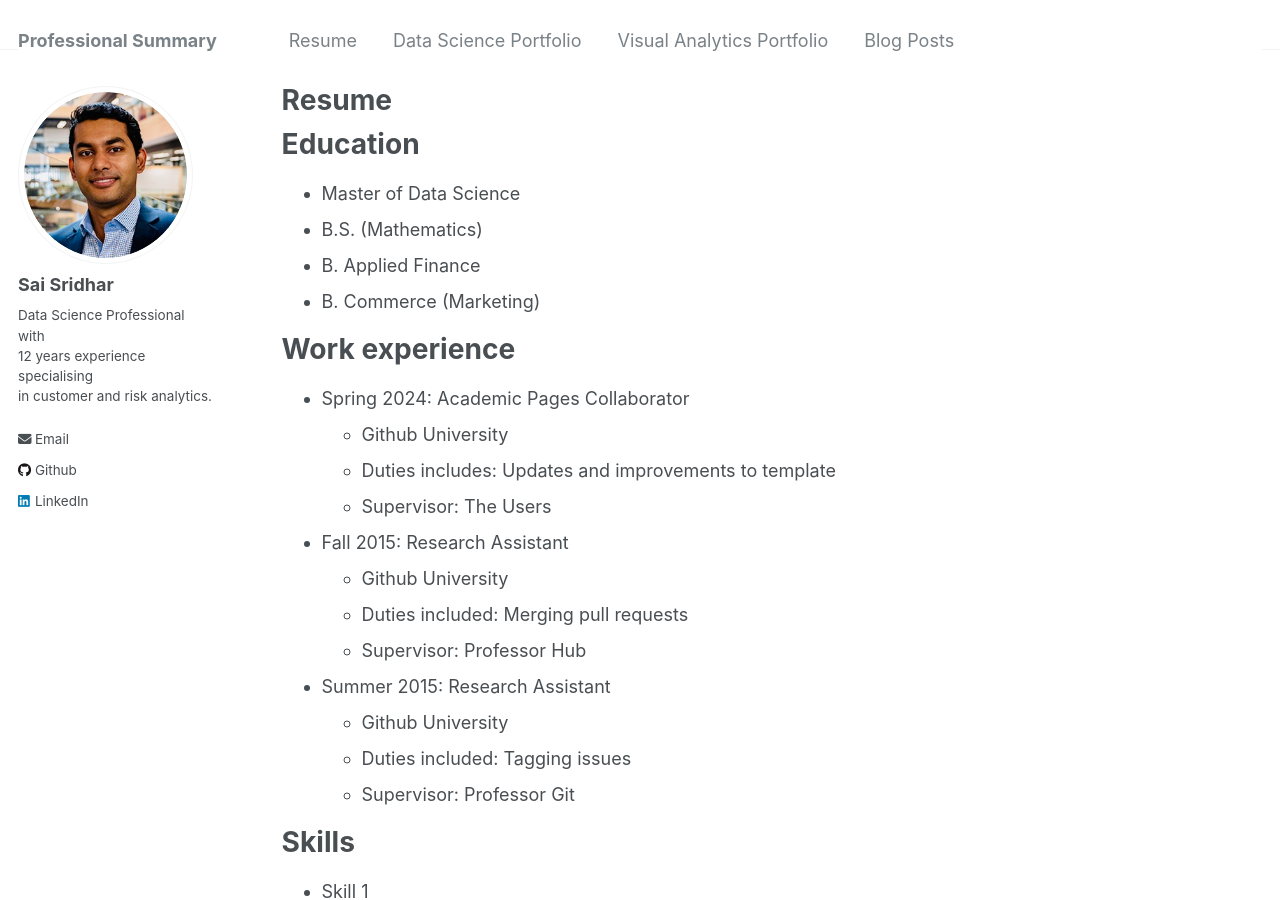
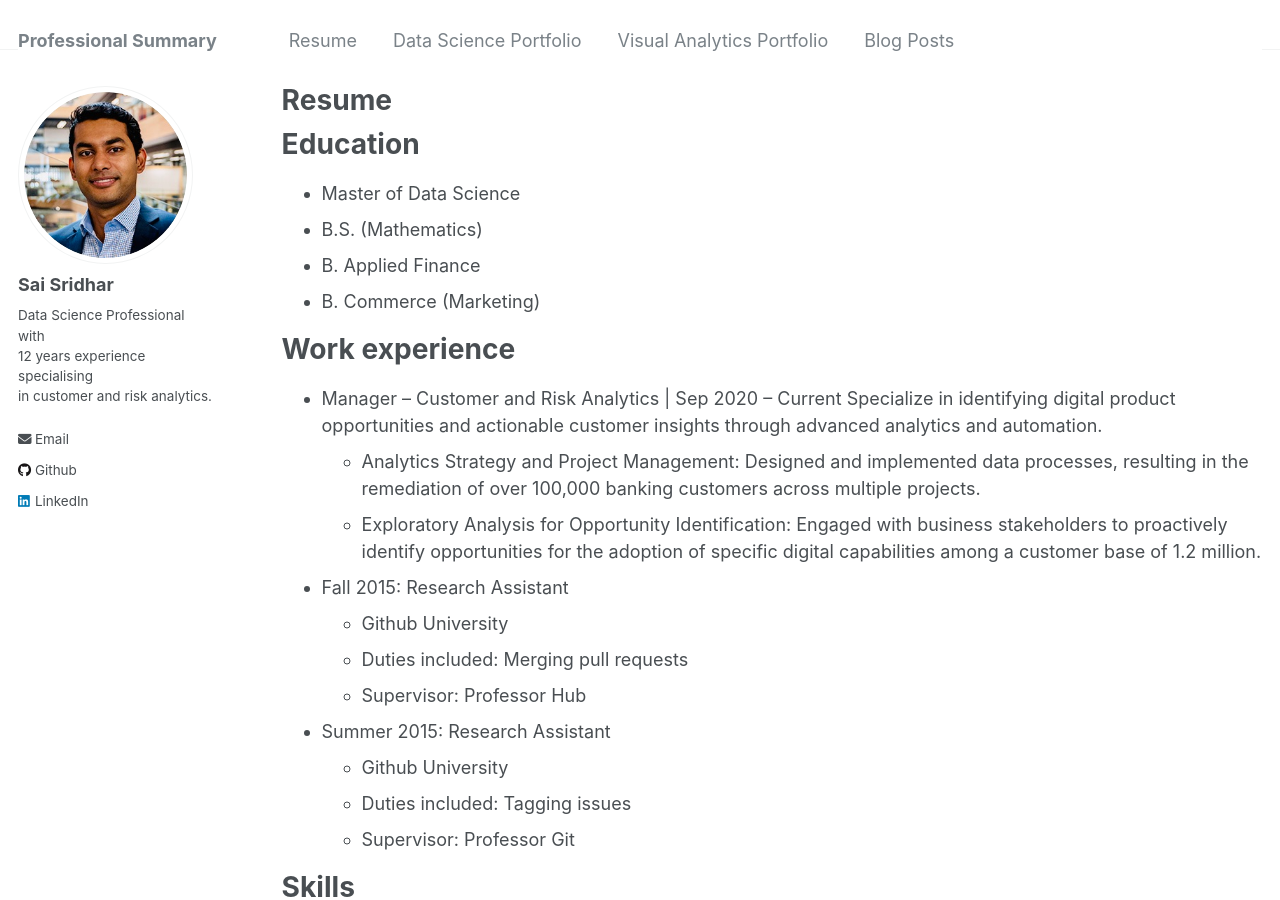
Before and after one commit to saiksridhar/saiksridhar.github.io, a Jekyll site: the page built from _pages/cv.md, in a window 1280 px wide and 900 px high. Built offline with Jekyll 4.4.1, drawn with Linux system fonts in a browser that asks for light colours.

Commit message:
Update cv.md

```diff
--- a/_pages/cv.md
+++ b/_pages/cv.md
@@ -18,10 +18,10 @@ Education
 
 Work experience
 ======
-* Spring 2024: Academic Pages Collaborator
-  * Github University
-  * Duties includes: Updates and improvements to template
-  * Supervisor: The Users
+* Manager – Customer and Risk Analytics | Sep 2020 – Current
+  Specialize in identifying digital product opportunities and actionable customer insights through advanced analytics and automation.
+  * Analytics Strategy and Project Management: Designed and implemented data processes, resulting in the remediation of over 100,000 banking customers across multiple projects.
+  * Exploratory Analysis for Opportunity Identification: Engaged with business stakeholders to proactively identify opportunities for the adoption of specific digital capabilities among a customer base of 1.2 million.
 
 * Fall 2015: Research Assistant
   * Github University
```
